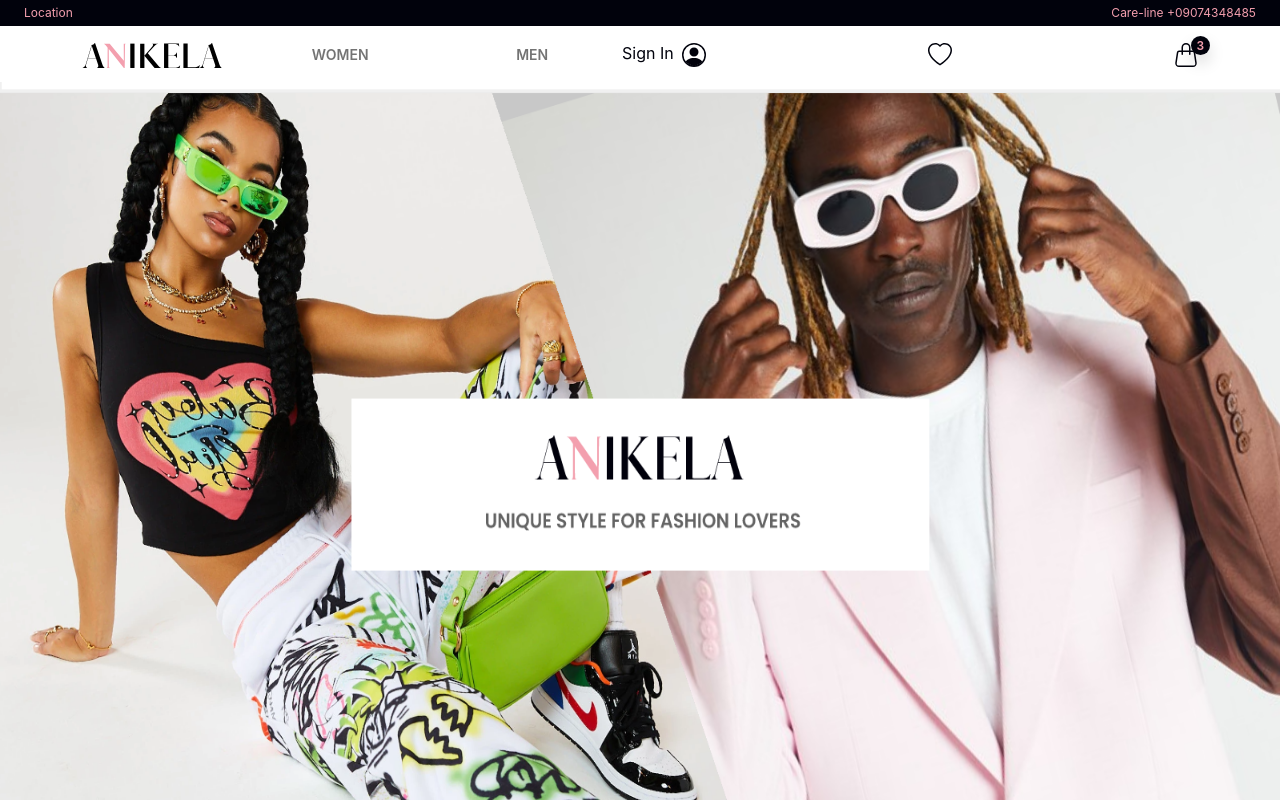
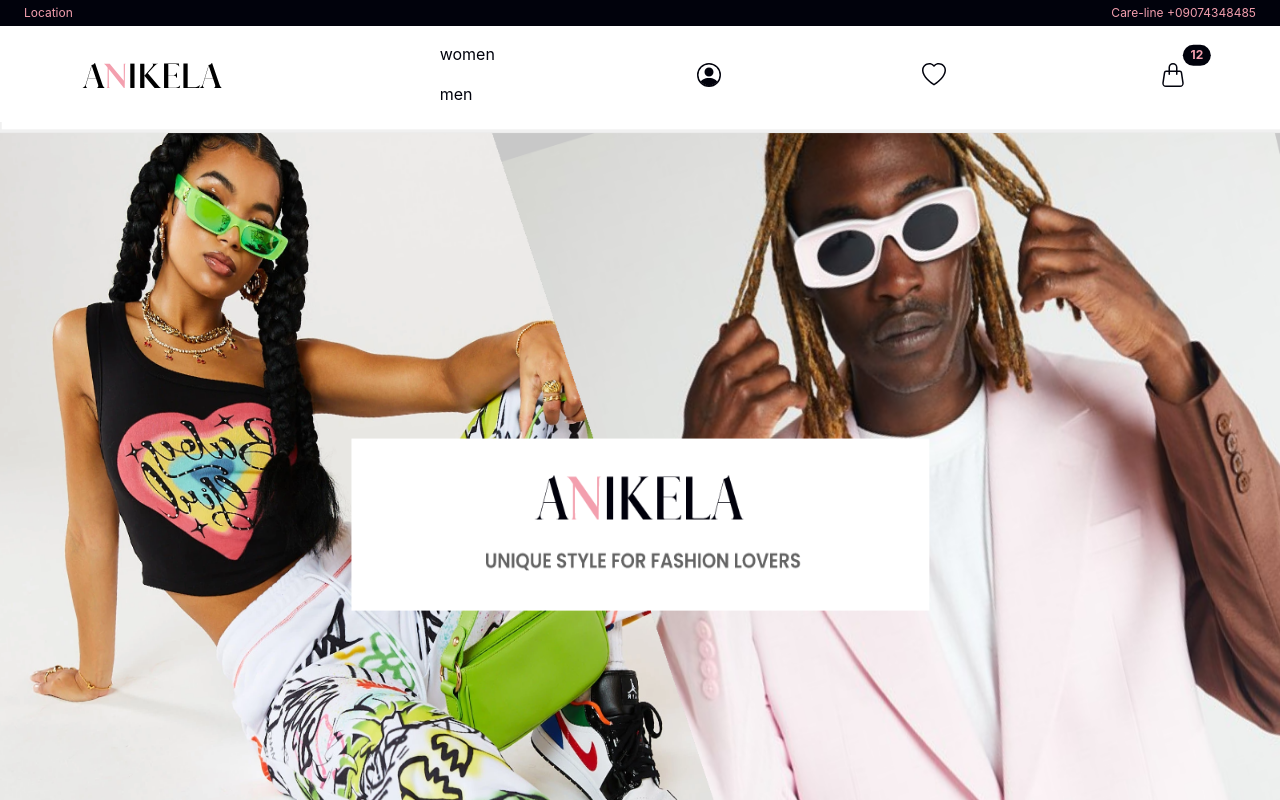
Before and after one commit to Coast-Information-Technology/anikela-ecommerce-customers-frontend, a React (Create React App) app: page / in a window 1280 px wide. Shown: the top 800 px of the page. Built offline with nearby package versions, Linux system fonts and the light colour scheme.

Commit message:
restructured navbar component

```diff
--- a/src/components/header/NavBar.tsx
+++ b/src/components/header/NavBar.tsx
@@ -4,55 +4,53 @@ import logo from "../../assets/resources/logo.svg";
 import Icon from "../common/icon/Icon";
 
 const NavBar: React.FC = () => {
+  const noOfItemsInCart: number = 12;
   return (
-    <nav className="main-nav">
+    <nav className="navbar">
       <div className="container">
         <Link to="/" className="navbar-brand">
           <img src={logo} alt="Anikela logo" className="logo" />
         </Link>
-        <div className="main-nav__link-group">
-          <Link to="products/women" className="main-nav__link">
+
+        <div className="navbar-nav">
+          <Link to="products/women" className="nav-link">
             women
           </Link>
-          <Link to="products/men" className="main-nav__link">
+          <Link to="products/men" className="nav-link">
             men
           </Link>
         </div>
-        <div className="main-nav__utilities">
+
+        <div className="nav-util">
           <Link to="dashboard">
-            <div className="nav-util d-flex ">
-              <span className="nav-util__txt">Sign In</span>
-              <span className="nav-util__img">
-                <Icon
-                  icon="user"
-                  title="your account"
-                  className="nav-util__img"
-                  size={24}
-                />
-              </span>
+            <Icon icon="user" title="your account" className="" size={24} />
+          </Link>
         </div>
-          </Link>
+
+        <div className="nav-util">
           <Link to="wishlist" className="">
-            <div className="nav-util">
             <Icon
               icon="wishlist"
               title="Your wishlist"
               className="nav-util__img"
               size={24}
             />
+          </Link>
         </div>
-          </Link>
+
+        <div className="nav-util position-relative btn">
           <Link to="shopping-cart">
-            <div className="nav-util">
-              <div className="notification">3</div>
             <Icon
               icon="shopping-bag"
               title="your shopping cart"
               className="nav-util__img"
               size={24}
             />
-            </div>
           </Link>
+          <span className="position-absolute top-0 start-100 translate-middle badge rounded-pill text-primary bg-secondary">
+            {noOfItemsInCart.toString()}
+            <span className="visually-hidden">items in cart</span>
+          </span>
         </div>
       </div>
     </nav>
```
Lines whose indentation alone changed are shown as unchanged.
